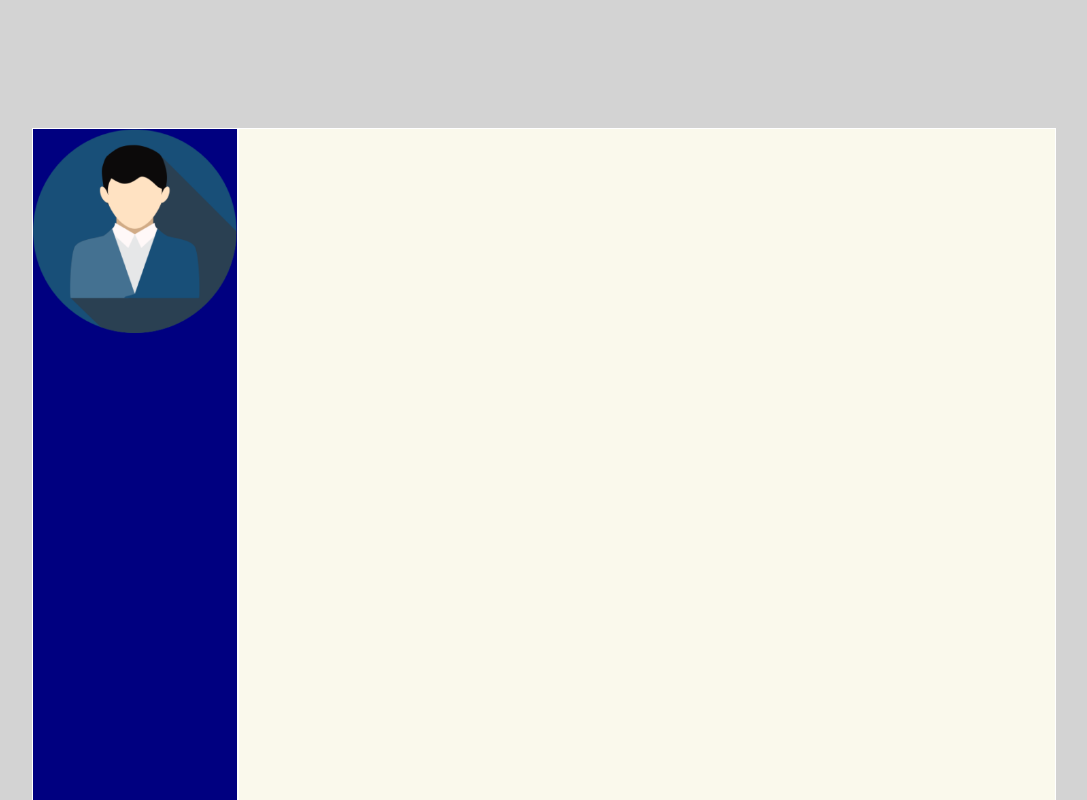
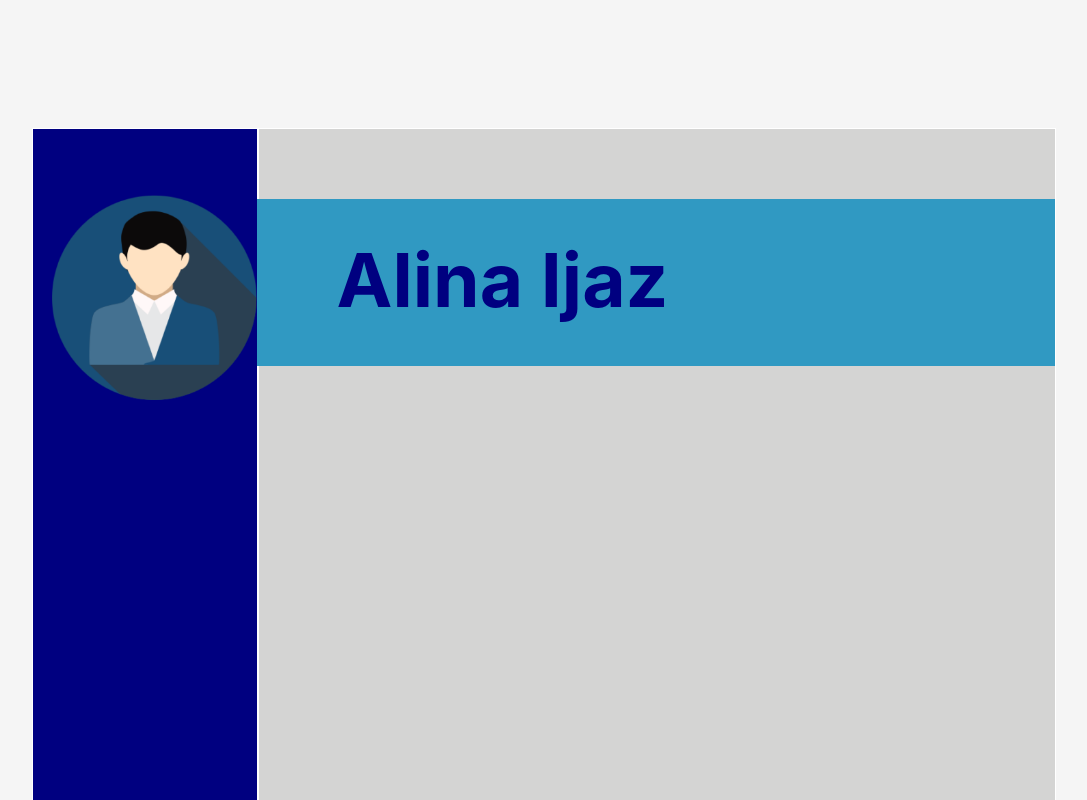
Before and after one commit to Alina-Ijaz/React, a React (Create React App) app in the folder my-app/: page / in a window 1280 px wide. Shown: the top 800 px of the page, without its empty margins (96-1183 px from the left). Built offline with nearby package versions, Linux system fonts and the light colour scheme.

Commit message:
Add intro

```diff
--- a/my-app/src/Component/Wrap.css
+++ b/my-app/src/Component/Wrap.css
@@ -1,15 +1,18 @@
 .content-container {
     padding: 10%;
     height: 100vh;
-    background-color: lightgrey;
+    background-color: whitesmoke;
     font-size: 64px;
 }
 .left-panel {
     background-color: navy;
+    height: 100vh;
 }
 .middle-panel {
-    background-color: #FAF9EC;
+    background-color: #d4d4d3;
+ height: 100vh;
 }
+
 
 .box {
     border: 1px solid white;
@@ -24,6 +27,17 @@
     display: flex;
     height: 100%;
 }
-.intro{
-    background-color: navy;
+
+.sub-middle-pannel{
+    background-color: #3099c2;
+    padding: 10%;
+    height: 1vh;
+    margin-top: 70px;
+    margin-left: -2px;
 }
+.overlay{
+    margin-top: 66px;
+    width: 205px;
+    margin-left: 19px;
+
+}
--- a/my-app/src/Component/Wrap.js
+++ b/my-app/src/Component/Wrap.js
@@ -8,6 +8,9 @@ function Wrap() {
             </div>
             </div>
             <div className="middle-panel box">
+                <div className="sub-middle-pannel">
+                 <h3 style={{ color: "navy", marginTop: '-45px' }}>Alina Ijaz</h3>
+                </div>
 
             </div>
         </div>
```
